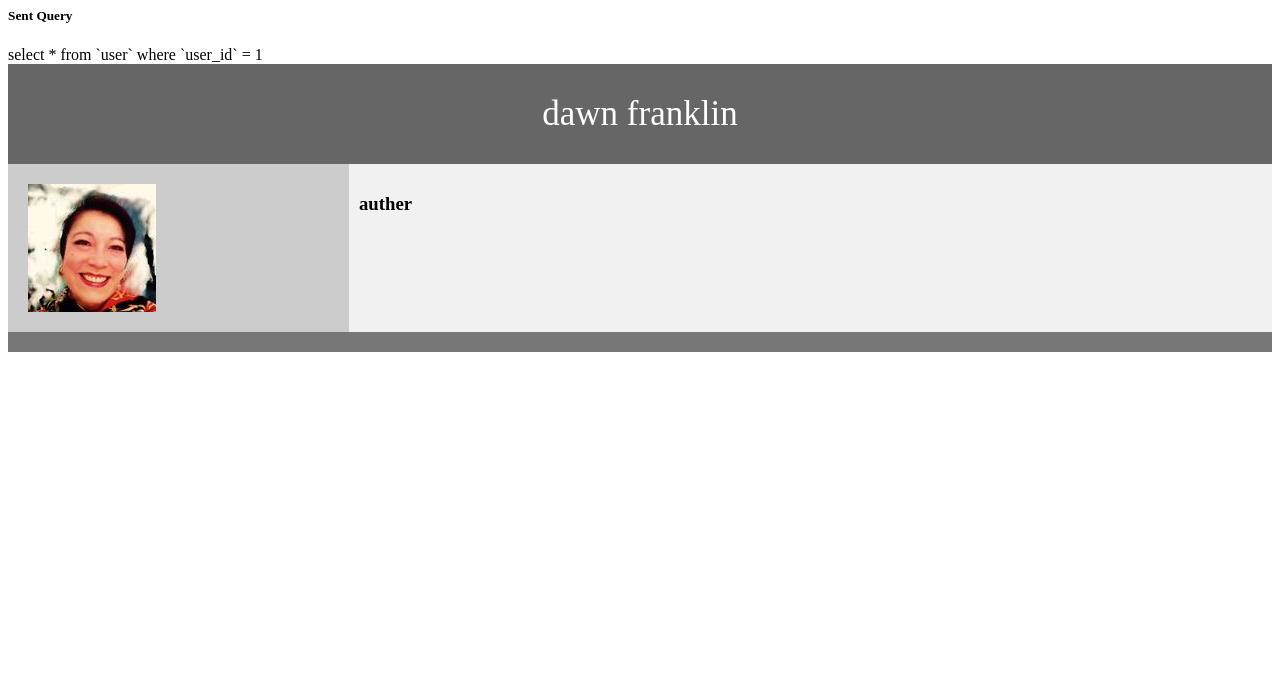
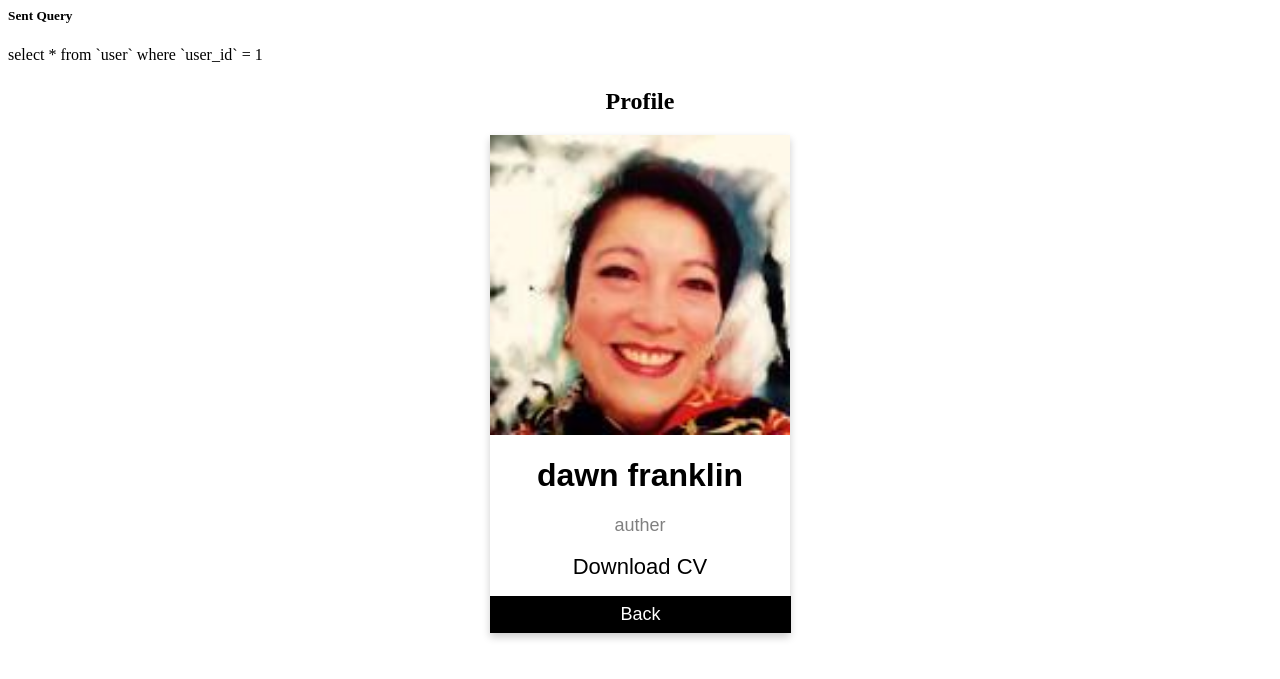
Before and after one commit to mahydit/TinyHR, a PHP site: page /TinyHR/index.php?id=1 in a window 1280 px wide. Shown: the top 679 px of the page. Run offline with PHP 8.4, Linux system fonts and the light colour scheme; the visitor is signed in with stand-in values (Sample User, id 1); data comes from the database, SQL or seed files in the repository; some libraries are stand-ins or nearby versions.

```diff
--- a/Model/Admin.php
+++ b/Model/Admin.php
@@ -27,4 +27,12 @@ class Admin
         $data = $handler->get_record_by_id($index, __PRIMARY_KEY__);
         return $data;
     }
+
+    public function get_online()
+    {
+        // $handler = $this->_db_handler;
+        $handler = new MYSQLHandler(__USER_TABLE__);
+        $data = $handler->search('is_online', 1);
+        return $data;
+    }
 }
--- a/Views/admin/user.php
+++ b/Views/admin/user.php
@@ -5,69 +5,86 @@ $items = $admin->get_member_information($current_index);
 // $items = $db->get_record_by_id($current_index, 'user_id');
 
 ?>
+<!DOCTYPE html>
 <html>
+<head>
+    <link rel="stylesheet" href="https://cdnjs.cloudflare.com/ajax/libs/font-awesome/4.7.0/css/font-awesome.min.css">
+    <title>Profile</title>
     <style>
-header {
-  background-color: #666;
-  padding: 30px;
+        .card {
+        box-shadow: 0 4px 8px 0 rgba(0, 0, 0, 0.2);
+        max-width: 300px;
+        margin: auto;
         text-align: center;
-  font-size: 35px;
-  color: white;
+        font-family: arial;
         }
 
-section {
-  display: -webkit-flex;
-  display: flex;
+        .title {
+        color: grey;
+        font-size: 18px;
         }
 
-nav {
-  -webkit-flex: 1;
-  -ms-flex: 1;
-  flex: 1;
-  background: #ccc;
-  padding: 20px;
+        button {
+        border: none;
+        outline: 0;
+        display: inline-block;
+        padding: 8px;
+        color: white;
+        background-color: #000;
+        text-align: center;
+        cursor: pointer;
+        width: 100%;
+        font-size: 18px;
         }
 
-nav ul {
-  list-style-type: none;
-  padding: 0;
+        a.button {
+        border: none;
+        outline: 0;
+        display: inline-block;
+        padding: 8px;
+        color: white;
+        background-color: #000;
+        text-align: center;
+        cursor: pointer;
+        width: 95%;
+        font-size: 18px;
         }
 
-article {
-  -webkit-flex: 3;
-  -ms-flex: 3;
-  flex: 3;
-  background-color: #f1f1f1;
-  padding: 10px;
+        a {
+        text-decoration: none;
+        font-size: 22px;
+        color: black;
         }
 
-footer {
-  background-color: #777;
-  padding: 10px;
-  text-align: center;
-  color: white;
-}
-
-@media (max-width: 600px) {
-  section {
-    -webkit-flex-direction: column;
-    flex-direction: column;
-  }
+        button:hover, a:hover, a.button:hover {
+        opacity: 0.7;
         }
 </style>
-<div class="container">
-<table cellspacing="10">
+</head>
+<body>
+    <div style="margin: 24px 0;">
+        <!-- <a href="#"><i class="fa fa-dribbble"></i></a>
+        <a href="#"><i class="fa fa-twitter"></i></a>
+        <a href="#"><i class="fa fa-linkedin"></i></a>
+        <a href="#"><i class="fa fa-facebook"></i></a> -->
+    </div>
+
+
+<h2 style="text-align:center">Profile</h2>
+
+<div class="card">
+
   <?php
 foreach ($items as $item) {
-    echo "<header>" . $item["name"] . "</header>";
     $photo = $item["image"];
-    echo "<section> <nav><img src='../TinyHR/images/" . $photo . "'></nav>";
-    echo "<article><h1>" . $item["job"] . "<h1>";
-    echo "<p></p></article>";
-    echo "</section><footer></footer>";
+    echo "<img src='../TinyHR/images/" . $photo . "'style='width:100%'>";
+    echo "<h1>" . $item["name"] . "</h1>";
+    echo "<p class = 'title'>" . $item["job"] . "</p>";
+    $cv = $item["cv"];
+    echo "<p><a href='../TinyHR/cv/" . $cv . "'>Download CV</a></p>";
+    echo "<p><a class = 'button' href = '" . $_SERVER['PHP_SELF'] . "'>Back</a></p>";
 
 }
 ?>
-</table>
 </div>
 </html>
--- a/Views/public/signup.php
+++ b/Views/public/signup.php
@@ -52,10 +52,7 @@ if (isset($_POST["submit"])) {
             // FIXME: file path
             move_uploaded_file($_FILES["img"]["tmp_name"], "C:\wamp64\www\TinyHR\images\\" . trim($_POST['username']) . ".jpg");
             move_uploaded_file($_FILES["cv"]["tmp_name"], "C:\wamp64\www\TinyHR\cv\\" . trim($_POST['username']) . ".pdf");
-<<<<<<< HEAD
             header("Location: http://localhost/TinyHR/index.php");
-=======
->>>>>>> 2c83eab0de24369531c0c3b5a3274575d70d5e82
         }
     } else {
         echo '<div class="alert alert-danger alert-dismissible fade show" role="alert">
```
Also changed, not shown: Views/admin/users.php (+33 -8 lines). Lines whose indentation alone changed are shown as unchanged.
